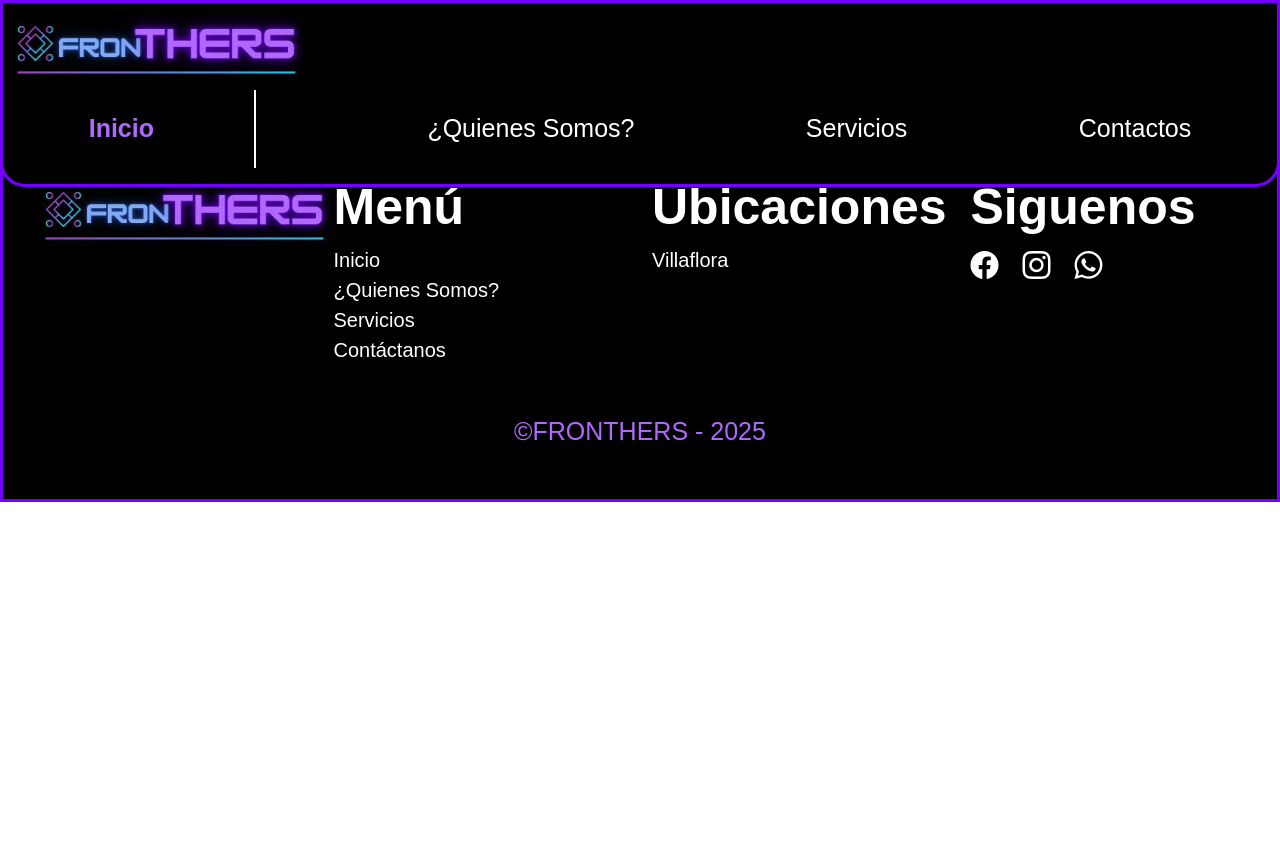
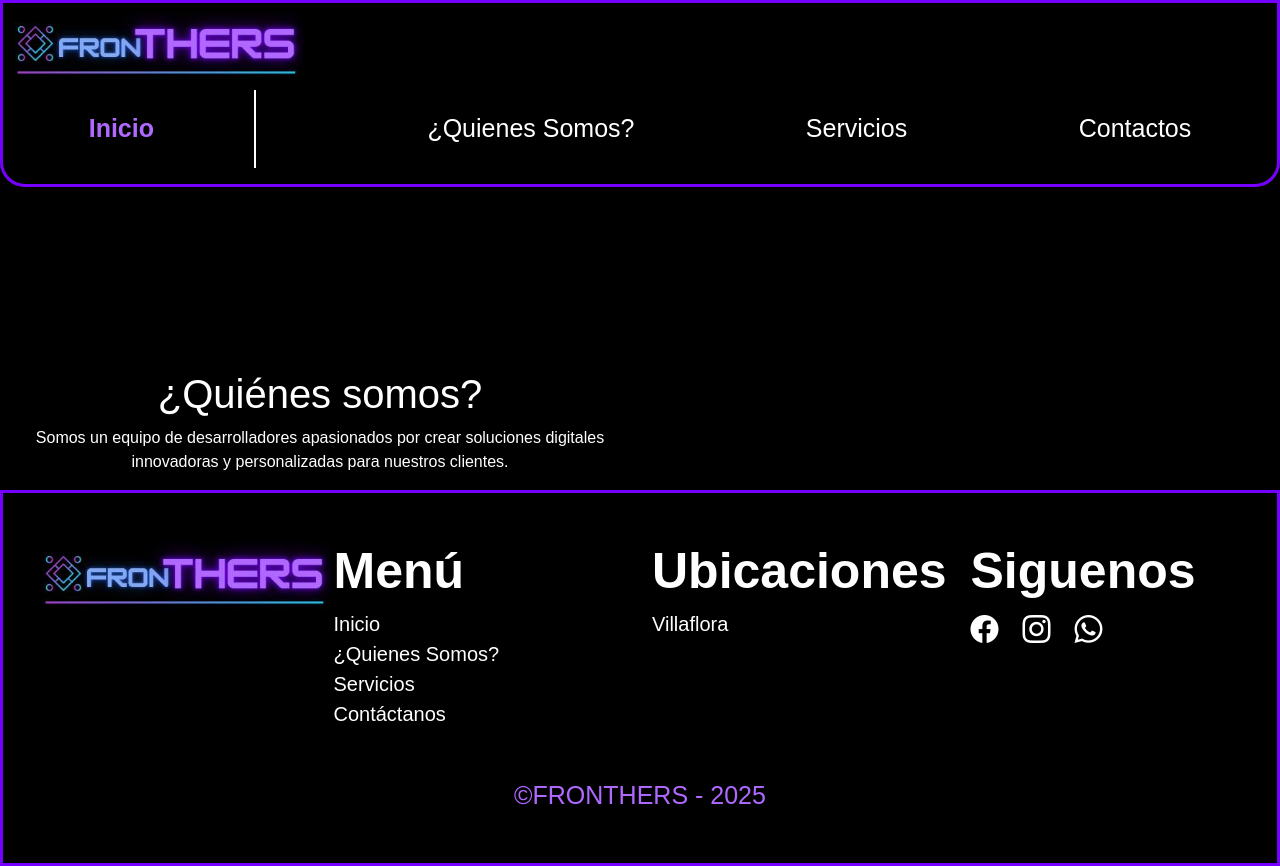
Before and after one commit to LeonardoGBM/FronthersV1.0.0, a React (Create React App) app: page /Somos in a window 1280 px wide. Before the commit the page ends 800 px from the top, so only its background shows below. Built offline with nearby package versions, Linux system fonts and the light colour scheme.

Commit message:
contenido de somos

```diff
--- a/src/pages/Somos.css
+++ b/src/pages/Somos.css
@@ -0,0 +1,3 @@
+.margen{
+    margin-top: 300px;
+}
--- a/src/pages/Somos.jsx
+++ b/src/pages/Somos.jsx
@@ -1,15 +1,26 @@
-import React, { Fragment } from 'react'
+import React, { Fragment } from 'react';
 import Footer from '../components/footer';
 import Navbar from '../components/navbar';
+import './Somos.css';
 
+const Somos = () => {
+    return (
+        <Fragment>
+            <Navbar />
 
- const Somos = () => {
-  return (
-    <Fragment>
-        <Navbar/>
-        <h1>SOMOS</h1>
-        <Footer/>
-    </Fragment>
-  )
+            <div className="container-fluid">
+                <div className="row fondo">
+                    <div className="col-6 ">
+                        <h1 className='margen'>¿Quiénes somos?</h1>
+                        <p >
+                            Somos un equipo de desarrolladores apasionados por crear soluciones digitales innovadoras y personalizadas para nuestros clientes.
+                        </p>
+                    </div>
+                </div>
+            </div>
+            <Footer />
+        </Fragment>
+    );
 }
+
 export default Somos;
```
